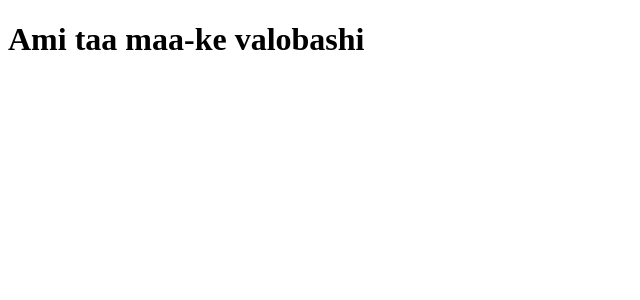
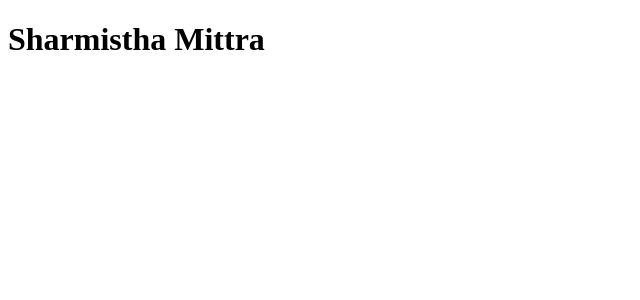
Before and after one commit to utsho-sadhak-joy/DOC1, a React (Create React App) app: page / in a window 1280 px wide. Shown: the top 300 px of the page, without its empty margins (0-640 px from the left). Built offline with nearby package versions, Linux system fonts and the light colour scheme.

Commit message:
making name of user 4 mi

```diff
--- a/src/index.js
+++ b/src/index.js
@@ -8,30 +8,62 @@ import ReactDOM from 'react-dom';
 
 
 
+function sadhak(title){
+  return title.fname + ' ' + title.lname
+};
 
-
-function utsho (roy) {
-  return roy.I + ' ' + roy.love + ' ' + roy.you
+const title = {
+  fname:'Sharmistha',
+  lname:'Mittra',
 };
 
 
 
 
-const roy = {
-  I: 'Ami',
-  love: 'taa maa-ke ',
-  you: 'valobashi',
-};
-
-const main = (
-  <h1>{utsho(roy)}</h1>
+const fullName = (
+  <h1>{sadhak(title)}</h1>
 );
 
 
+
+
 ReactDOM.render(
-  main,
+  fullName,
   document.getElementById('root')
 );
+
+
+
+
+
+
+
+
+
+
+
+
+
+
+// function utsho (roy) {
+//   return roy.I + ' ' + roy.love + ' ' + roy.you
+// };
+
+// const roy = {
+//   I: 'Ami',
+//   love: 'taa maa-ke ',
+//   you: 'valobashi',
+// };
+
+// const main = (
+//   <h1>{utsho(roy)}</h1>
+// );
+
+
+// ReactDOM.render(
+//   main,
+//   document.getElementById('root')
+// );
 
 
 // function defination(para){
```
